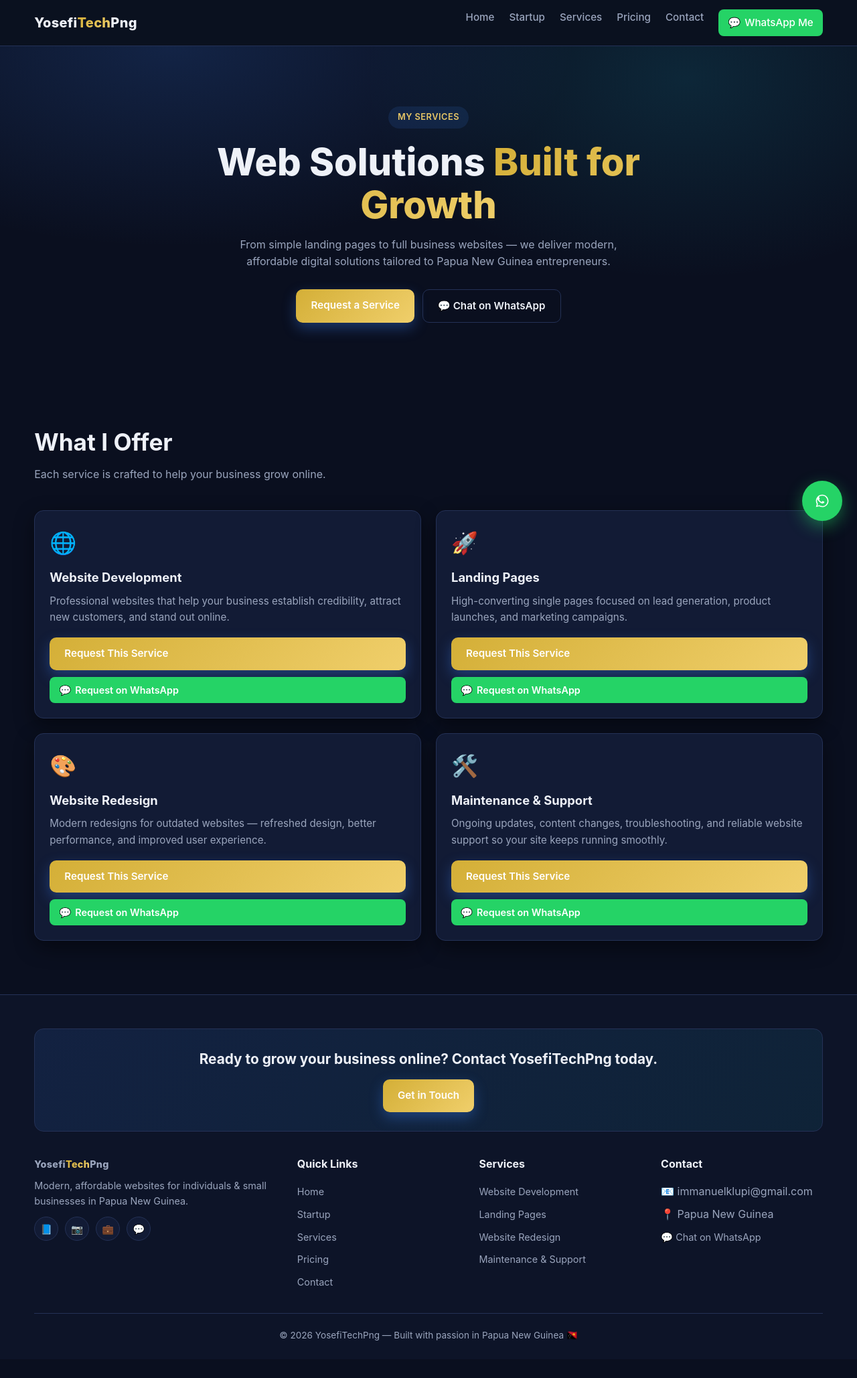
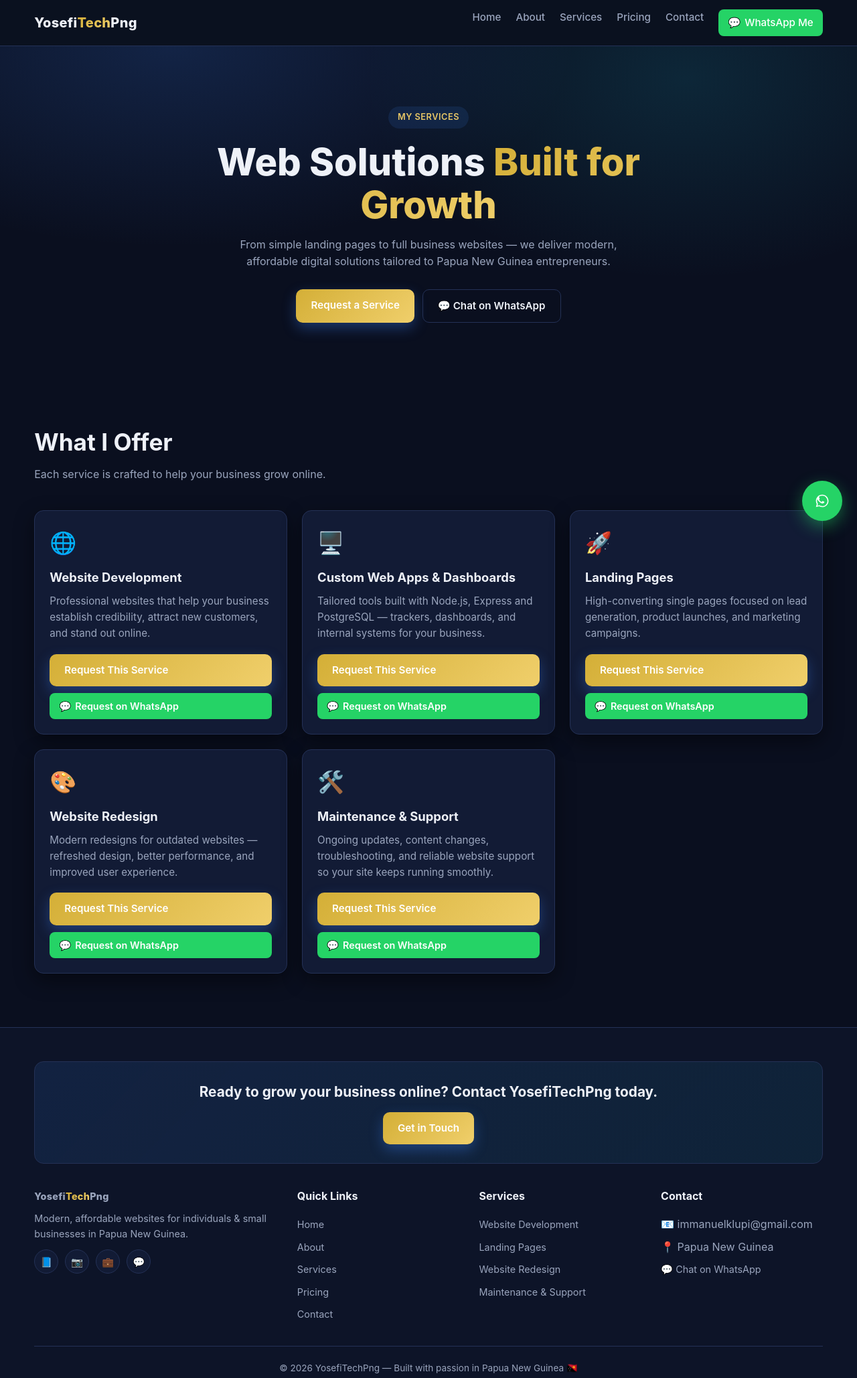
Before and after one commit to YosefiTechPng/YosefiTechPngPortfolio, a website: page services.html in a window 1280 px wide. Shown: the whole page at 67% size. Before the commit the page ends 2030 px from the top, so only its background shows below. Drawn offline with Linux system fonts and the light colour scheme.

Commit message:
Sync nav/footer across Services and Pricing pages, add SEO meta
Replace the Startup nav/footer link with About on both pages, add a
Custom Web Apps & Dashboards service card to Services to match the
homepage and contact form's service list, and add SEO meta/OG/Twitter
tags and the SVG favicon link.

```diff
--- a/services.html
+++ b/services.html
@@ -6,15 +6,27 @@
 
   <meta name="viewport" content="width=device-width, initial-scale=1.0" />
 
-  <title>
-    YosefiTechPng — Services
-  </title>
+  <title>Services — YosefiTechPng | Websites &amp; Web Apps for PNG Businesses</title>
 
-  <meta name="description" content="Professional web development services by YosefiTechPng — websites, landing pages, redesigns, and ongoing support for PNG businesses." />
+  <meta name="description" content="Professional web development services by YosefiTechPng — website development, custom web apps, landing pages, redesigns, and ongoing support for PNG businesses." />
+
+  <link rel="canonical" href="https://yosefitechpng.com/services.html" />
+
+  <meta property="og:type" content="website" />
+  <meta property="og:title" content="Services — YosefiTechPng" />
+  <meta property="og:description" content="Website development, custom web apps, landing pages, redesigns, and ongoing support for PNG businesses." />
+  <meta property="og:url" content="https://yosefitechpng.com/services.html" />
+  <meta property="og:image" content="https://yosefitechpng.com/favicon.png" />
+
+  <meta name="twitter:card" content="summary_large_image" />
+  <meta name="twitter:title" content="Services — YosefiTechPng" />
+  <meta name="twitter:description" content="Website development, custom web apps, landing pages, redesigns, and ongoing support for PNG businesses." />
+  <meta name="twitter:image" content="https://yosefitechpng.com/favicon.png" />
 
   <link rel="stylesheet" href="style.css" />
 
-    <link rel="icon" type="image/png" href="favicon.png">
+  <link rel="icon" type="image/svg+xml" href="favicon.svg">
+  <link rel="icon" type="image/png" href="favicon.png">
 
 </head>
 
@@ -42,8 +54,8 @@
           Home
         </a>
 
-        <a href="startup.html">
-          Startup
+        <a href="about.html">
+          About
         </a>
 
         <a href="services.html">
@@ -113,7 +125,7 @@
         Each service is crafted to help your business grow online.
       </p>
 
-      <div class="grid grid-2">
+      <div class="grid grid-3">
 
         <div class="card service-card reveal">
 
@@ -136,6 +148,34 @@
             </a>
 
             <a href="#" class="btn btn-wa" data-wa data-wa-message="Hi, I'd like to request a Website Development service.">
+              Request on WhatsApp
+            </a>
+
+          </div>
+
+        </div>
+
+        <div class="card service-card reveal">
+
+          <div class="service-icon">
+            🖥️
+          </div>
+
+          <h3>
+            Custom Web Apps &amp; Dashboards
+          </h3>
+
+          <p>
+            Tailored tools built with Node.js, Express and PostgreSQL — trackers, dashboards, and internal systems for your business.
+          </p>
+
+          <div class="service-cta">
+
+            <a href="contact.html?service=Custom+Web+App" class="btn btn-primary">
+              Request This Service
+            </a>
+
+            <a href="#" class="btn btn-wa" data-wa data-wa-message="Hi, I'd like to request a Custom Web App / Dashboard.">
               Request on WhatsApp
             </a>
 
@@ -261,15 +301,15 @@
 
           <div class="footer-socials">
 
-            <a href="#" aria-label="Facebook">
+            <a href="#" aria-label="Facebook" data-social="facebook">
               📘
             </a>
 
-            <a href="#" aria-label="Instagram">
+            <a href="#" aria-label="Instagram" data-social="instagram">
               📷
             </a>
 
-            <a href="#" aria-label="LinkedIn">
+            <a href="#" aria-label="LinkedIn" data-social="linkedin">
               💼
             </a>
 
@@ -296,8 +336,8 @@
             </li>
 
             <li>
-              <a href="startup.html">
-                Startup
+              <a href="about.html">
+                About
               </a>
             </li>
 
```
Also changed, not shown: pricing.html (+24 -12 lines).
